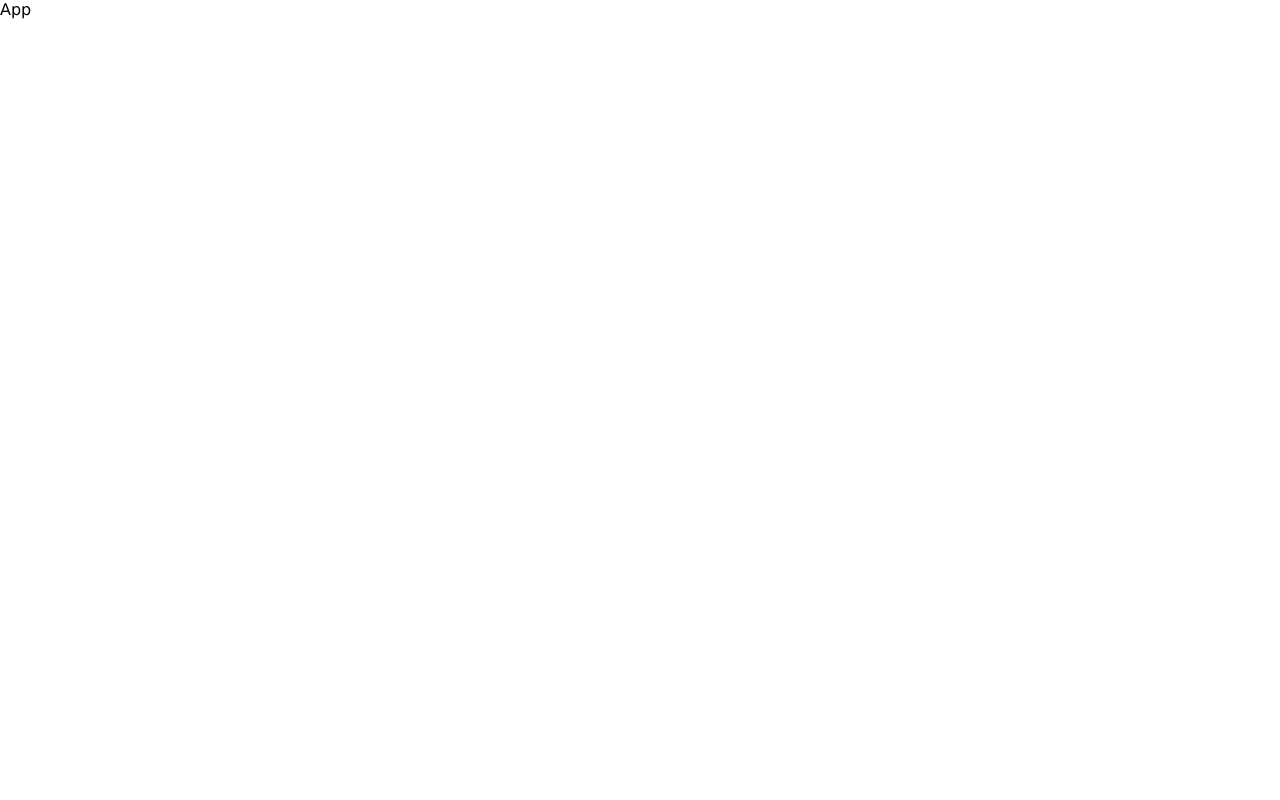
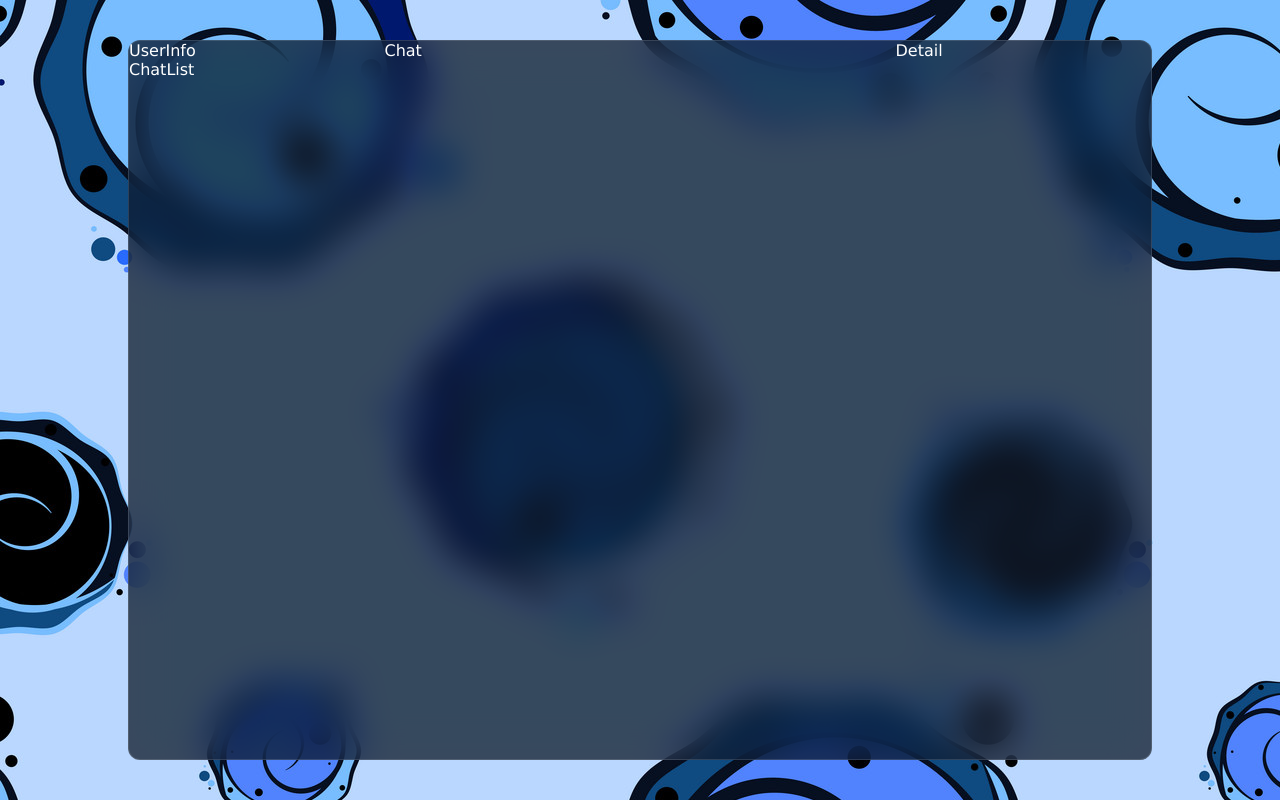
Before and after one commit to RamadanEmin/real_time_chat_with-_firebase, a React (Vite) app: page / in a window 1280 px wide. Built offline with nearby package versions, Linux system fonts and the light colour scheme.

Commit message:
Added structure

```diff
--- a/src/App.jsx
+++ b/src/App.jsx
@@ -1,7 +1,15 @@
+import Chat from './components/chat/Chat';
+import Detail from './components/detail/Detail';
+import List from './components/list/List';
+
 const App = () => {
-  return (
-    <div className=''>App</div>
-  )
-}
+    return (
+        <div className='container'>
+            <List />
+            <Chat />
+            <Detail />
+        </div>
+    );
+};
 
-export default App
+export default App;
--- /dev/null
+++ b/src/components/chat/Chat.jsx
@@ -0,0 +1,9 @@
+import './chat.css';
+
+const Chat = () => {
+    return (
+        <div className='chat'>Chat</div>
+    );
+};
+
+export default Chat;
--- /dev/null
+++ b/src/components/chat/chat.css
@@ -0,0 +1,3 @@
+.chat {
+    flex: 2;
+}
--- /dev/null
+++ b/src/components/detail/Detail.jsx
@@ -0,0 +1,9 @@
+import './detail.css';
+
+const Detail = () => {
+    return (
+        <div className='detail'>Detail</div>
+    );
+};
+
+export default Detail;
--- /dev/null
+++ b/src/components/detail/detail.css
@@ -0,0 +1,3 @@
+.detail {
+    flex: 1;
+}
--- /dev/null
+++ b/src/components/list/List.jsx
@@ -0,0 +1,15 @@
+import ChatList from './chatList/ChatList';
+import UserInfo from './userInfo/UserInfo';
+
+import './list.css';
+
+const List = () => {
+    return (
+        <div className='list'>
+            <UserInfo/>
+            <ChatList/>
+        </div>
+    );
+};
+
+export default List;
--- /dev/null
+++ b/src/components/list/chatList/ChatList.jsx
@@ -0,0 +1,9 @@
+import './chatList.css';
+
+const ChatList = () => {
+    return (
+        <div className='chatList'>ChatList</div>
+    );
+};
+
+export default ChatList;
--- /dev/null
+++ b/src/components/list/chatList/chatList.css
@@ -0,0 +1,3 @@
+.chatList{
+
+}
--- /dev/null
+++ b/src/components/list/list.css
@@ -0,0 +1,3 @@
+.list {
+    flex: 1;
+}
--- /dev/null
+++ b/src/components/list/userInfo/UserInfo.jsx
@@ -0,0 +1,9 @@
+import './userInfo.css';
+
+const UserInfo = () => {
+    return (
+        <div className='userInfo'>UserInfo</div>
+    );
+};
+
+export default UserInfo;
--- /dev/null
+++ b/src/components/list/userInfo/userInfo.css
@@ -0,0 +1,3 @@
+.userInfo{
+
+}
--- a/src/index.css
+++ b/src/index.css
@@ -1,7 +1,26 @@
 * {
-  margin: 0;
-  padding: 0;
-  box-sizing: border-box;
-  font-family: "Lucida Sans", "Lucida Sans Regular", "Lucida Grande",
-    "Lucida Sans Unicode", Geneva, Verdana, sans-serif;
+    margin: 0;
+    padding: 0;
+    box-sizing: border-box;
+    font-family: "Lucida Sans", "Lucida Sans Regular", "Lucida Grande",
+        "Lucida Sans Unicode", Geneva, Verdana, sans-serif;
 }
+
+body {
+    background-image: url("/bg.jpg");
+    display: flex;
+    align-items: center;
+    justify-content: center;
+    height: 100vh;
+    color: white;
+}
+
+.container {
+    width: 80vw;
+    height: 90vh;
+    background-color: rgba(17, 25, 40, 0.75);
+    backdrop-filter: blur(19px) saturate(180%);
+    border-radius: 12px;
+    border: 1px solid rgba(255, 255, 255, 0.125);
+    display: flex;
+}
```
Also changed, not shown: public/bg.jpg (added), public/favicon.png (added).
